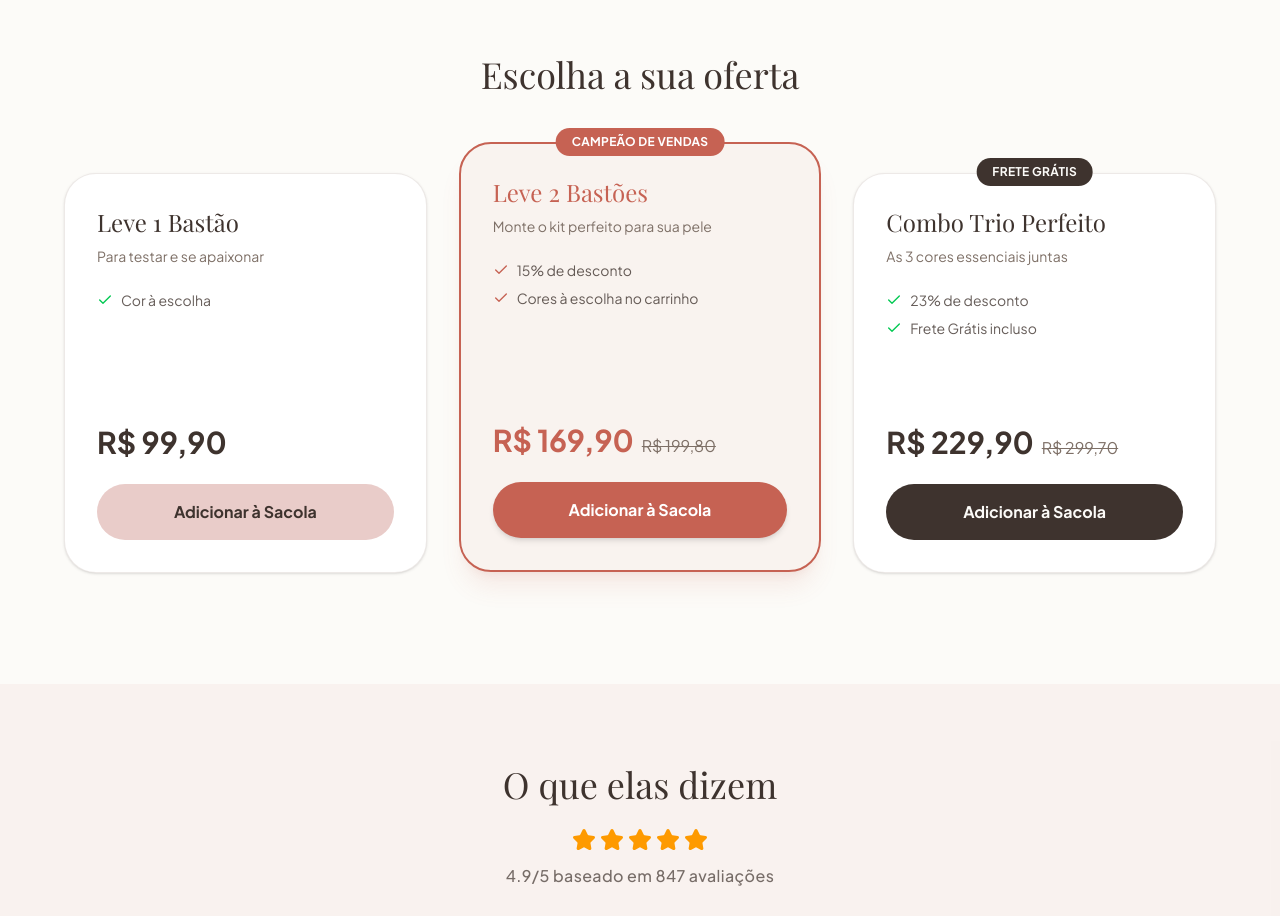
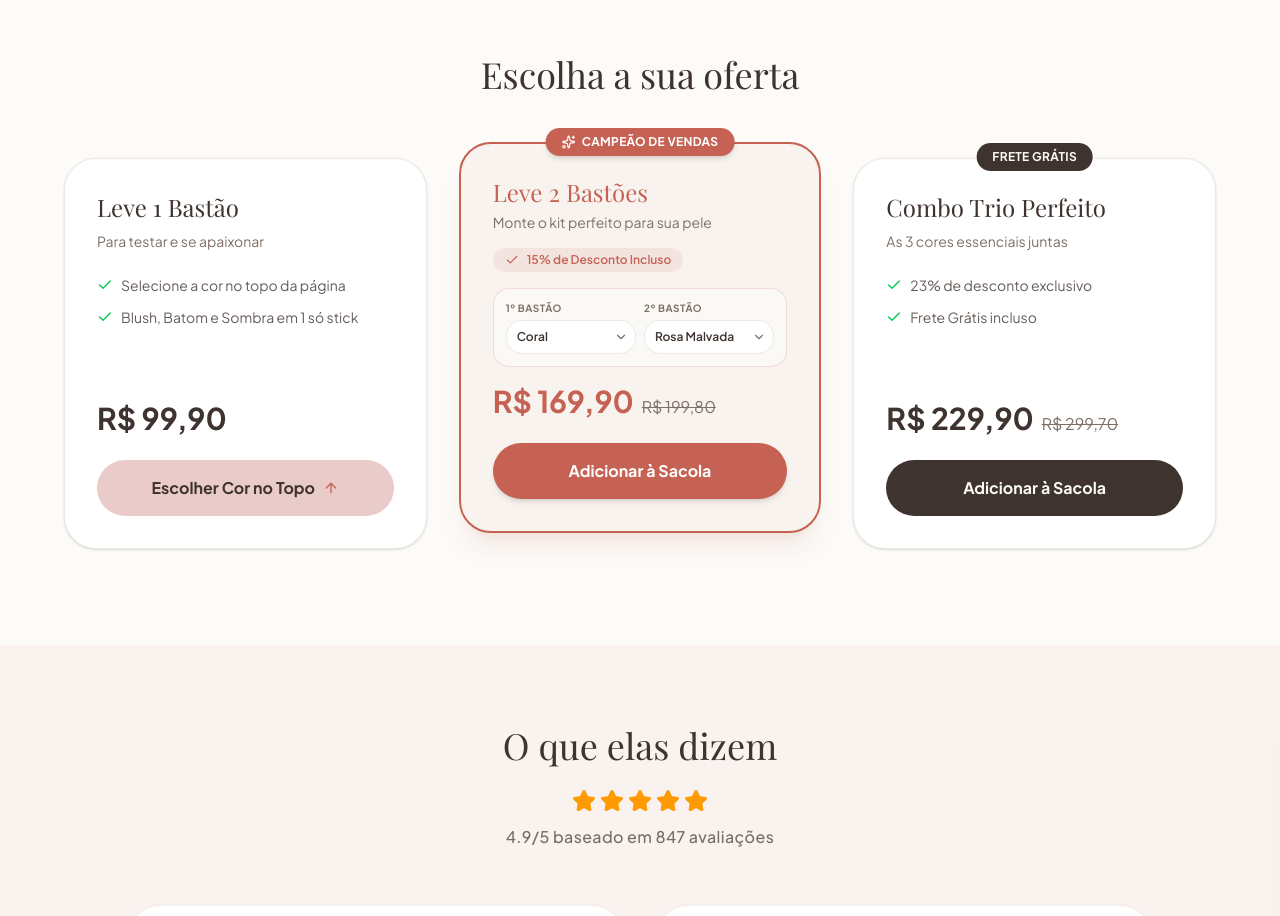
Before and after one commit to dfinatte/glow-co, a React (Vite) app: page / in a window 1280 px wide. Shown: the part 1800-2716 px from the top of the page. Built offline with nearby package versions, Linux system fonts and the light colour scheme; a web font is replaced by a local one.

Commit message:
feat(cart): implement color selection for combos
Added state-based color selection for combo offers and integrated cart opening upon item addition to improve conversion flow.

```diff
--- a/src/components/VolumeOffers.tsx
+++ b/src/components/VolumeOffers.tsx
@@ -1,18 +1,48 @@
+import React, { useState } from 'react';
 import { useCart } from '@/context/CartContext';
 import { motion } from 'framer-motion';
-import { Check } from 'lucide-react';
+import { Check, ArrowUp, Sparkles, ChevronDown } from 'lucide-react';
+
+const COLORS = [
+  { id: 'amora', name: 'Amora', hex: '#6B2D3E' },
+  { id: 'coral', name: 'Coral', hex: '#E8714A' },
+  { id: 'rosa', name: 'Rosa Malvada', hex: '#E8608A' },
+];
 
 export default function VolumeOffers() {
-  const { addItem } = useCart();
+  const { addItem, openCart } = useCart();
 
-  const handleBuy = (type: number) => {
-    if (type === 1) {
-      addItem({ id: 'bastao-coral-1', name: 'Bastão Multifuncional Ollie', color: 'Coral', price: 99.90, quantity: 1, image: 'https://images.unsplash.com/photo-1596462502278-27bfdc403348?w=300' });
-    } else if (type === 2) {
-      addItem({ id: 'combo-2', name: 'Combo 2 Bastões', price: 169.90, quantity: 1, image: 'https://images.unsplash.com/photo-1596462502278-27bfdc403348?w=300' });
-    } else {
-      addItem({ id: 'combo-3', name: 'Trio Perfeito', price: 229.90, quantity: 1, image: 'https://images.unsplash.com/photo-1596462502278-27bfdc403348?w=300' });
-    }
+  const [color1, setColor1] = useState(COLORS[1]); // Default Coral
+  const [color2, setColor2] = useState(COLORS[2]); // Default Rosa Malvada
+
+  const scrollToTopForSingleStick = () => {
+    window.scrollTo({ top: 0, behavior: 'smooth' });
+  };
+
+  const handleBuyCombo2 = (e: React.MouseEvent) => {
+    e.stopPropagation();
+    addItem({
+      id: `combo-2-${color1.id}-${color2.id}`,
+      name: 'Combo 2 Bastões',
+      color: `${color1.name} + ${color2.name}`,
+      price: 169.90,
+      quantity: 1,
+      image: 'https://images.unsplash.com/photo-1596462502278-27bfdc403348?w=300',
+    });
+    openCart();
+  };
+
+  const handleBuyTrio = (e: React.MouseEvent) => {
+    e.stopPropagation();
+    addItem({
+      id: 'combo-3-trio',
+      name: 'Combo Trio Perfeito',
+      color: '1 Amora + 1 Coral + 1 Rosa Malvada',
+      price: 229.90,
+      quantity: 1,
+      image: 'https://images.unsplash.com/photo-1596462502278-27bfdc403348?w=300',
+    });
+    openCart();
   };
 
   return (
@@ -20,69 +50,163 @@ export default function VolumeOffers() {
       <div className="max-w-6xl mx-auto">
         <h2 className="text-3xl md:text-4xl font-serif text-center mb-16 text-foreground">Escolha a sua oferta</h2>
 
-        <div className="grid md:grid-cols-3 gap-8 items-center">
-          {/* Card 1 */}
-          <div onClick={() => handleBuy(1)} className="border border-border/80 rounded-[2rem] p-8 cursor-pointer hover:border-primary transition-all bg-card shadow-sm hover:shadow-xl relative md:h-[400px] flex flex-col">
-            <h3 className="font-serif text-2xl mb-2">Leve 1 Bastão</h3>
-            <p className="text-muted-foreground text-sm mb-6">Para testar e se apaixonar</p>
+        <div className="grid md:grid-cols-3 gap-8 items-stretch">
+          {/* Card 1: 1 Bastão */}
+          <div
+            onClick={scrollToTopForSingleStick}
+            className="border border-border/80 rounded-[2rem] p-8 cursor-pointer hover:border-primary transition-all bg-card shadow-sm hover:shadow-xl relative flex flex-col justify-between group"
+          >
+            <div>
+              <h3 className="font-serif text-2xl mb-2 text-foreground group-hover:text-primary transition-colors">
+                Leve 1 Bastão
+              </h3>
+              <p className="text-muted-foreground text-sm mb-6">Para testar e se apaixonar</p>
 
-            <div className="flex items-center gap-2 mb-2 text-sm text-foreground/80">
-               <Check className="w-4 h-4 text-green-500" /> Cor à escolha
+              <div className="space-y-3 mb-6">
+                <div className="flex items-center gap-2 text-sm text-foreground/80">
+                  <Check className="w-4 h-4 text-green-500 shrink-0" />
+                  <span>Selecione a cor no topo da página</span>
+                </div>
+                <div className="flex items-center gap-2 text-sm text-foreground/80">
+                  <Check className="w-4 h-4 text-green-500 shrink-0" />
+                  <span>Blush, Batom e Sombra em 1 só stick</span>
+                </div>
+              </div>
             </div>
 
-            <div className="mt-auto">
+            <div>
               <div className="text-3xl font-bold mb-6 text-foreground">R$ 99,90</div>
-              <button className="w-full bg-secondary text-secondary-foreground py-4 rounded-full font-bold hover:bg-secondary/80 transition-colors">Adicionar à Sacola</button>
+              <button
+                type="button"
+                onClick={scrollToTopForSingleStick}
+                className="w-full bg-secondary text-secondary-foreground py-4 rounded-full font-bold hover:bg-secondary/80 transition-all flex items-center justify-center gap-2"
+              >
+                <span>Escolher Cor no Topo</span>
+                <ArrowUp className="w-4 h-4 text-primary" />
+              </button>
             </div>
           </div>
 
-          {/* Card 2 - Highlight */}
-          <motion.div whileHover={{ y: -8 }} onClick={() => handleBuy(2)} className="border-2 border-primary rounded-[2rem] p-8 cursor-pointer bg-primary/5 shadow-xl shadow-primary/10 relative transform md:-translate-y-4 md:h-[430px] flex flex-col">
-            <div className="absolute -top-4 left-1/2 -translate-x-1/2 bg-primary text-primary-foreground text-xs font-bold px-4 py-1.5 rounded-full whitespace-nowrap tracking-wide">
+          {/* Card 2: Leve 2 Bastões (Original size highlight card with clean color selectors) */}
+          <motion.div
+            whileHover={{ y: -8 }}
+            className="border-2 border-primary rounded-[2rem] p-8 bg-primary/5 shadow-xl shadow-primary/10 relative transform md:-translate-y-4 flex flex-col justify-between"
+          >
+            <div className="absolute -top-4 left-1/2 -translate-x-1/2 bg-primary text-primary-foreground text-xs font-bold px-4 py-1.5 rounded-full whitespace-nowrap tracking-wide flex items-center gap-1.5 shadow-md uppercase">
+              <Sparkles className="w-3.5 h-3.5" />
               CAMPEÃO DE VENDAS
             </div>
-            <h3 className="font-serif text-2xl mb-2 text-primary">Leve 2 Bastões</h3>
-            <p className="text-muted-foreground text-sm mb-6">Monte o kit perfeito para sua pele</p>
 
-            <div className="space-y-2 mb-6">
-              <div className="flex items-center gap-2 text-sm text-foreground/80">
-                 <Check className="w-4 h-4 text-primary" /> 15% de desconto
+            <div>
+              <h3 className="font-serif text-2xl mb-1 text-primary">Leve 2 Bastões</h3>
+              <p className="text-muted-foreground text-sm mb-4">Monte o kit perfeito para sua pele</p>
+
+              <div className="flex items-center gap-2 text-xs font-semibold text-primary mb-4 bg-primary/10 py-1 px-3 rounded-full w-fit">
+                <Check className="w-3.5 h-3.5 text-primary" /> 15% de Desconto Incluso
               </div>
-              <div className="flex items-center gap-2 text-sm text-foreground/80">
-                 <Check className="w-4 h-4 text-primary" /> Cores à escolha no carrinho
+
+              {/* Clean Dropdown Selectors */}
+              <div className="grid grid-cols-2 gap-2 my-4 bg-background/80 backdrop-blur-sm p-3 rounded-2xl border border-primary/20">
+                <div>
+                  <label className="text-[10px] font-bold text-muted-foreground uppercase tracking-wider block mb-1">
+                    1º Bastão
+                  </label>
+                  <div className="relative">
+                    <select
+                      value={color1.id}
+                      onChange={(e) => {
+                        const found = COLORS.find((c) => c.id === e.target.value);
+                        if (found) setColor1(found);
+                      }}
+                      className="w-full appearance-none bg-card border border-border/80 rounded-xl py-2 px-2.5 pr-6 text-xs font-semibold text-foreground focus:outline-none focus:ring-1 focus:ring-primary cursor-pointer truncate"
+                    >
+                      {COLORS.map((c) => (
+                        <option key={`c1-${c.id}`} value={c.id}>
+                          {c.name}
+                        </option>
+                      ))}
+                    </select>
+                    <ChevronDown className="w-3.5 h-3.5 text-muted-foreground absolute right-2 top-1/2 -translate-y-1/2 pointer-events-none" />
+                  </div>
+                </div>
+
+                <div>
+                  <label className="text-[10px] font-bold text-muted-foreground uppercase tracking-wider block mb-1">
+                    2º Bastão
+                  </label>
+                  <div className="relative">
+                    <select
+                      value={color2.id}
+                      onChange={(e) => {
+                        const found = COLORS.find((c) => c.id === e.target.value);
+                        if (found) setColor2(found);
+                      }}
+                      className="w-full appearance-none bg-card border border-border/80 rounded-xl py-2 px-2.5 pr-6 text-xs font-semibold text-foreground focus:outline-none focus:ring-1 focus:ring-primary cursor-pointer truncate"
+                    >
+                      {COLORS.map((c) => (
+                        <option key={`c2-${c.id}`} value={c.id}>
+                          {c.name}
+                        </option>
+                      ))}
+                    </select>
+                    <ChevronDown className="w-3.5 h-3.5 text-muted-foreground absolute right-2 top-1/2 -translate-y-1/2 pointer-events-none" />
+                  </div>
+                </div>
               </div>
             </div>
 
-            <div className="mt-auto">
+            <div>
               <div className="text-3xl font-bold mb-6 text-primary flex items-baseline gap-2">
                 R$ 169,90 <span className="text-base font-normal text-muted-foreground line-through">R$ 199,80</span>
               </div>
-              <button className="w-full bg-primary text-primary-foreground py-4 rounded-full font-bold shadow-md hover:bg-primary/90 transition-colors">Adicionar à Sacola</button>
+              <button
+                type="button"
+                onClick={handleBuyCombo2}
+                className="w-full bg-primary text-primary-foreground py-4 rounded-full font-bold shadow-md hover:bg-primary/90 transition-all"
+              >
+                Adicionar à Sacola
+              </button>
             </div>
           </motion.div>
 
-          {/* Card 3 */}
-          <div onClick={() => handleBuy(3)} className="border border-border/80 rounded-[2rem] p-8 cursor-pointer hover:border-foreground transition-all bg-card shadow-sm hover:shadow-xl relative md:h-[400px] flex flex-col">
-             <div className="absolute -top-4 left-1/2 -translate-x-1/2 bg-foreground text-background text-xs font-bold px-4 py-1.5 rounded-full whitespace-nowrap tracking-wide">
+          {/* Card 3: Trio Perfeito */}
+          <div
+            onClick={handleBuyTrio}
+            className="border border-border/80 rounded-[2rem] p-8 cursor-pointer hover:border-foreground transition-all bg-card shadow-sm hover:shadow-xl relative flex flex-col justify-between group"
+          >
+            <div className="absolute -top-4 left-1/2 -translate-x-1/2 bg-foreground text-background text-xs font-bold px-4 py-1.5 rounded-full whitespace-nowrap tracking-wide uppercase">
               FRETE GRÁTIS
             </div>
-            <h3 className="font-serif text-2xl mb-2">Combo Trio Perfeito</h3>
-            <p className="text-muted-foreground text-sm mb-6">As 3 cores essenciais juntas</p>
 
-            <div className="space-y-2 mb-6">
-               <div className="flex items-center gap-2 text-sm text-foreground/80">
-                 <Check className="w-4 h-4 text-green-500" /> 23% de desconto
-              </div>
-              <div className="flex items-center gap-2 text-sm text-foreground/80">
-                 <Check className="w-4 h-4 text-green-500" /> Frete Grátis incluso
+            <div>
+              <h3 className="font-serif text-2xl mb-2 text-foreground group-hover:text-primary transition-colors">
+                Combo Trio Perfeito
+              </h3>
+              <p className="text-muted-foreground text-sm mb-6">As 3 cores essenciais juntas</p>
+
+              <div className="space-y-3 mb-6">
+                <div className="flex items-center gap-2 text-sm text-foreground/80">
+                  <Check className="w-4 h-4 text-green-500 shrink-0" />
+                  <span>23% de desconto exclusivo</span>
+                </div>
+                <div className="flex items-center gap-2 text-sm text-foreground/80">
+                  <Check className="w-4 h-4 text-green-500 shrink-0" />
+                  <span>Frete Grátis incluso</span>
+                </div>
               </div>
             </div>
 
-            <div className="mt-auto">
+            <div>
               <div className="text-3xl font-bold mb-6 text-foreground flex items-baseline gap-2">
                 R$ 229,90 <span className="text-base font-normal text-muted-foreground line-through">R$ 299,70</span>
               </div>
-              <button className="w-full bg-foreground text-background py-4 rounded-full font-bold hover:bg-foreground/90 transition-colors">Adicionar à Sacola</button>
+              <button
+                type="button"
+                onClick={handleBuyTrio}
+                className="w-full bg-foreground text-background py-4 rounded-full font-bold hover:bg-foreground/90 transition-all"
+              >
+                Adicionar à Sacola
+              </button>
             </div>
           </div>
         </div>
```
